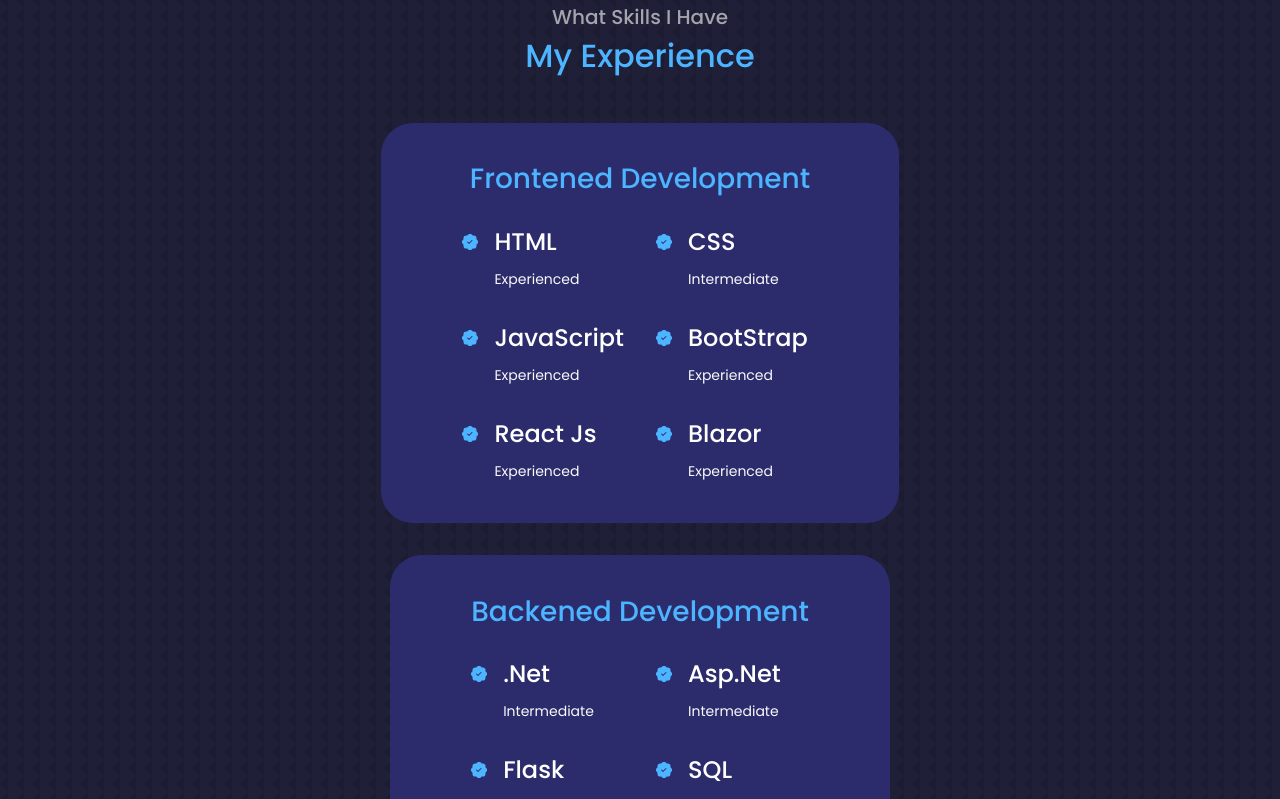
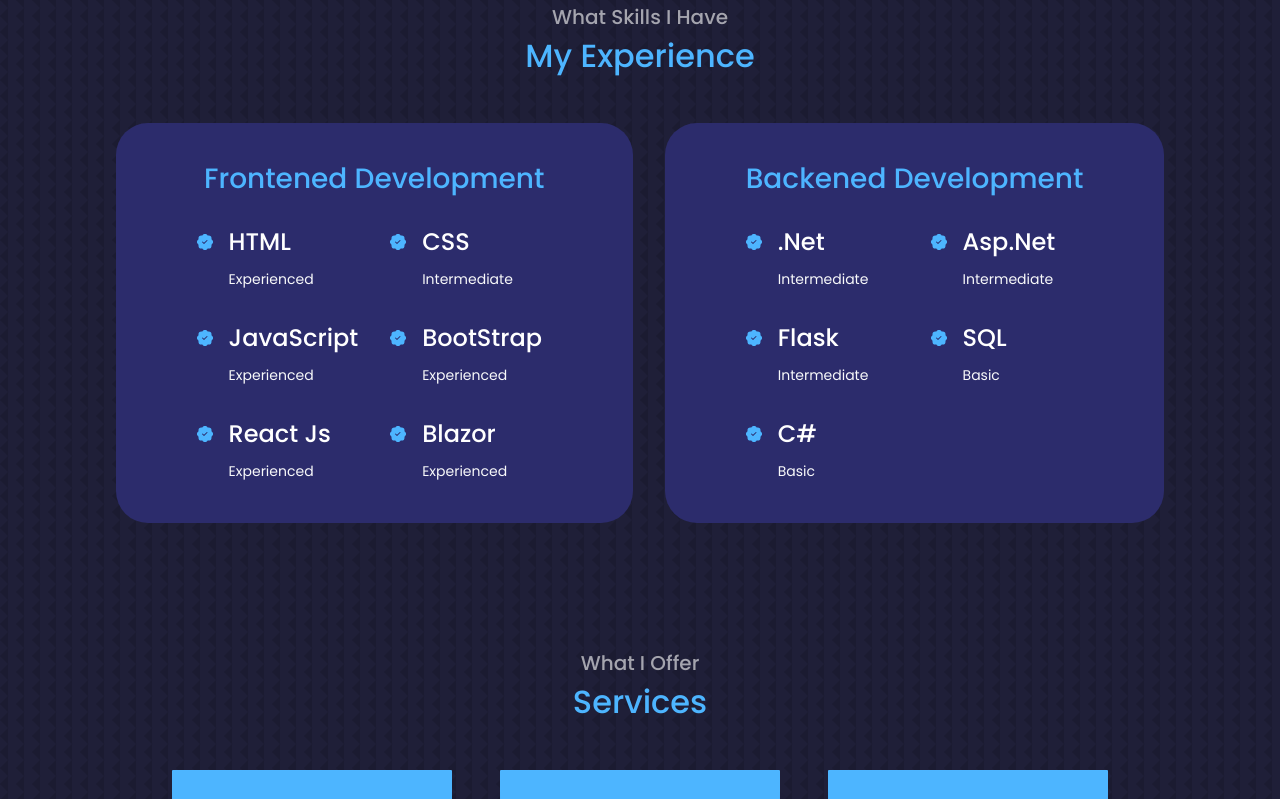
Before and after one commit to Muhammad-Awab/PortfolioWebsite, a React (Create React App) app: page / in a window 1280 px wide. Shown: the part 1560-2359 px from the top of the page. Built offline with nearby package versions, Linux system fonts and the light colour scheme; the HTML template or start-up script is replaced by a standard one.

Commit message:
Experience changes

```diff
--- a/src/components/Experience/Experience.css
+++ b/src/components/Experience/Experience.css
@@ -39,6 +39,7 @@
  @media screen and (max-width:1024px){
     .experience_container{
         grid-template-columns: 1fr;
+        flex-direction: column;
     }
 
     .experience_container >div{
--- a/src/components/Experience/Experience.jsx
+++ b/src/components/Experience/Experience.jsx
@@ -6,7 +6,7 @@
             <section id='experience '>
                   <h5>What Skills I Have</h5>
                   <h2>My Experience</h2>
-                  <div className="d-flex flex-column justify-content-center align-items-center experience_container">
+                  <div className="d-flex justify-content-center align-items-center experience_container">
                         <div className="experience_frontened">
                               <h3>Frontened Development</h3>
                               <div className="experience_content">
```
